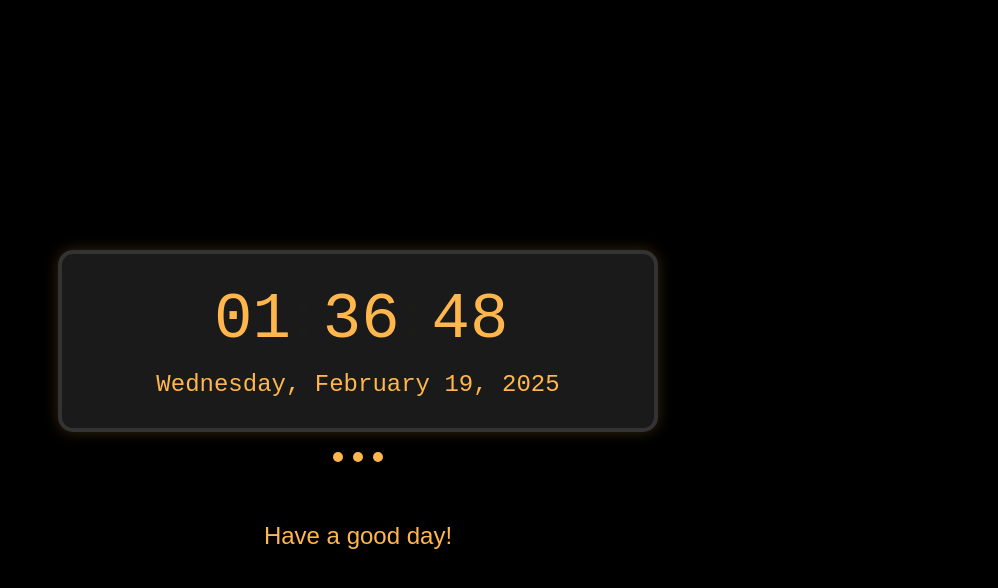
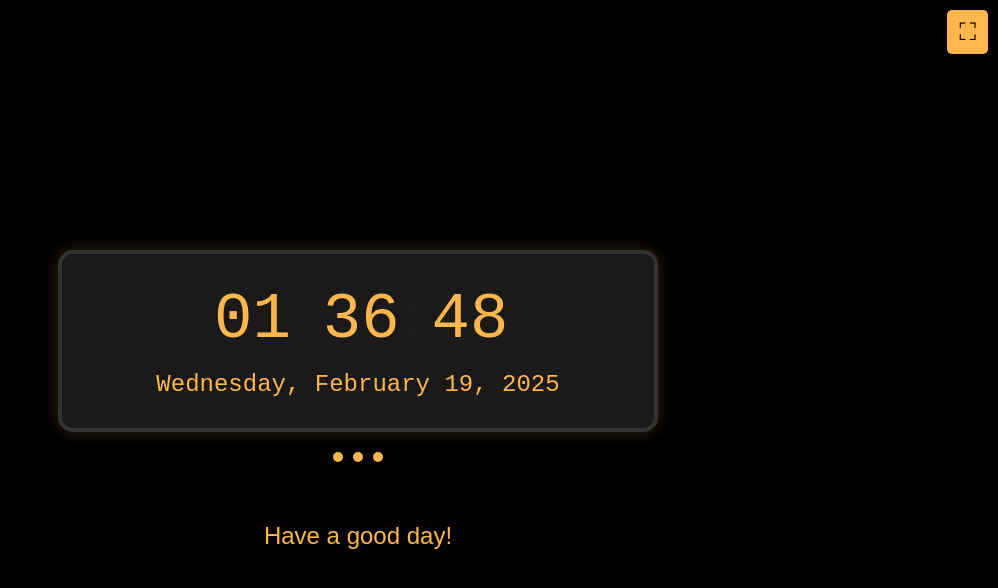
Before and after one commit to gituser6hij/retro-watch-project, a Next.js app: page / in a window 1280 px wide. Shown: the top 588 px of the page, without its empty margins (282-1280 px from the left). Built offline with nearby package versions, Linux system fonts and the light colour scheme.

Commit message:
haveAGD3

```diff
--- a/app/page.js
+++ b/app/page.js
@@ -38,10 +38,24 @@ export default function Home() {
     );
   }
 
+  const toggleFullScreen = () => {
+    if (!document.fullscreenElement) {
+      document.documentElement.requestFullscreen();
+    } else if (document.exitFullscreen) {
+      document.exitFullscreen();
+    }
+  };
+
+
   return (
     <main className="container">
+
       <div className="clock-container">
+      <button className="fullscreen-button" onClick={toggleFullScreen}>
+  {"\u26F6"}
+</button>
         <div className="clock">
+
           <span className="digit">{formatNumber(time.getHours())}</span>
           <span className="blink">:</span>
           <span className="digit">{formatNumber(time.getMinutes())}</span>
@@ -63,6 +77,8 @@ export default function Home() {
         <div className="dot"></div>
       </div>
       <div className="message">Have a good day!</div>
+
+
     </main>
   );
 }
--- a/app/styles.css
+++ b/app/styles.css
@@ -112,3 +112,25 @@
     margin-top: 60px;
     font-family: Arial, sans-serif;
   }
+
+
+  .fullscreen-button {
+    position: absolute;
+    top: 10px;
+    right: 10px;
+    padding: 8px 12px;
+    font-size: 1.5rem;
+    background-color: #ffb74d;
+    color: black;
+    border: none;
+    border-radius: 5px;
+    cursor: pointer;
+  }
+
+  .fullscreen-button:hover {
+    background-color: #ffa726;
+  }
+
+  .fullscreen-button-div {
+    position: relative;
+  }
```
